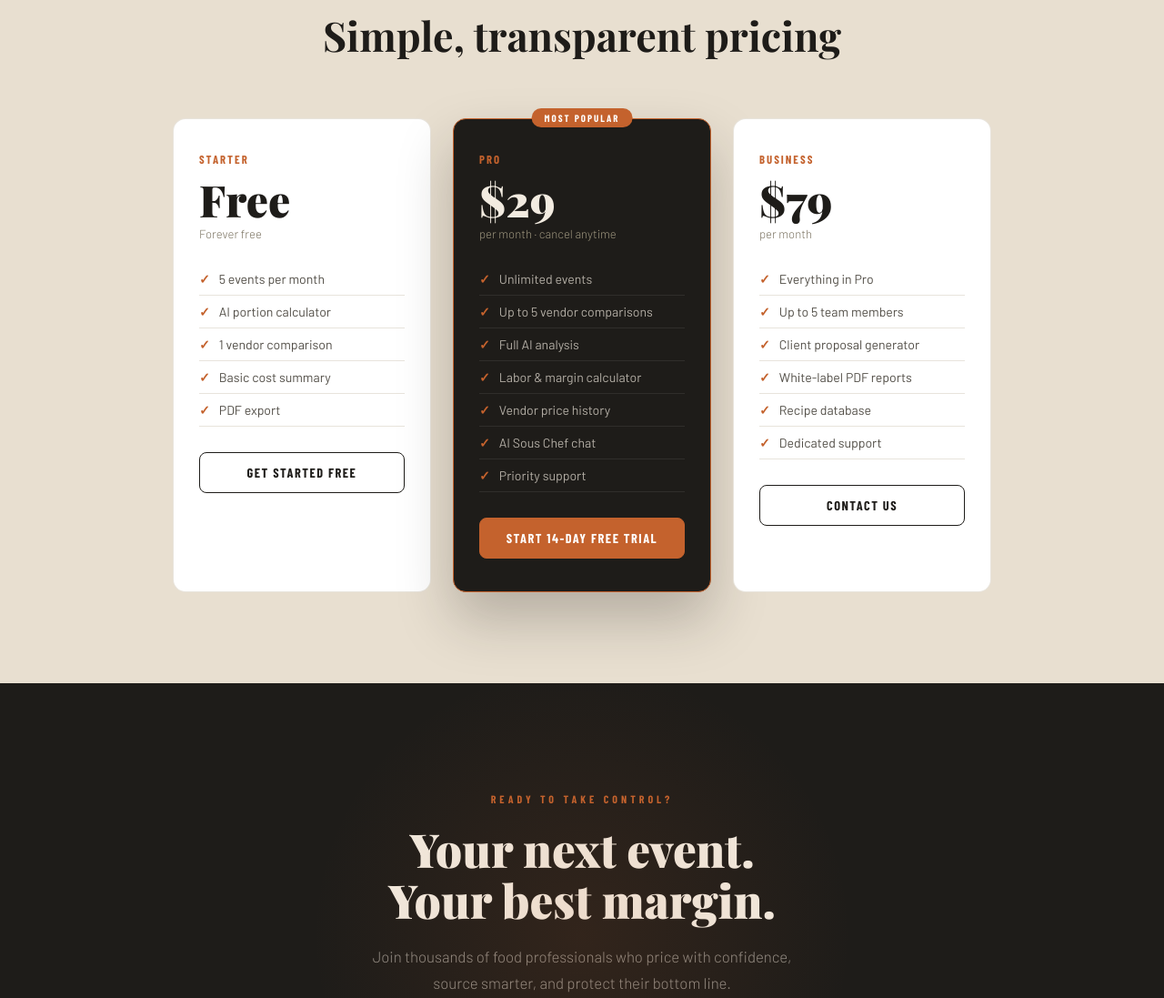
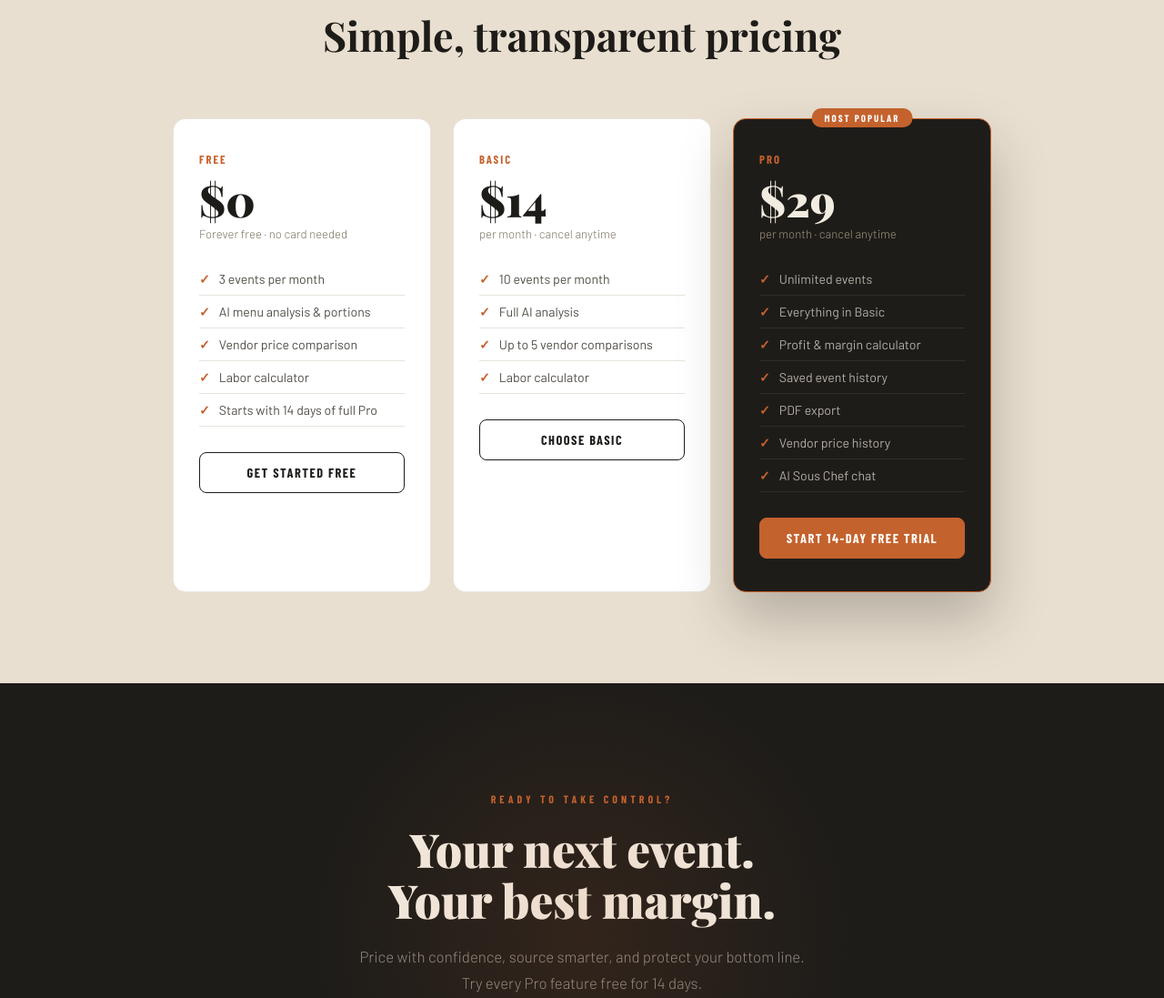
Before and after one commit to Chefpro0326/chefbid-api, a website: page index.html in a window 1280 px wide. Shown: the part 4040-5137 px from the top of the page at 91% size. Drawn offline with nearby package versions, Linux system fonts and the light colour scheme; a web font is replaced by a local one.

Commit message:
Update homepage pricing, FAQ and privacy policy to match the live app
- Pricing: Free (3 events/mo + 14-day Pro trial), Basic $14 (10 events), Pro $29 (unlimited); removed unbuilt Business tier
- Removed 'thousands of food professionals' claim
- Contact FAQ + privacy policy: data now stored online (Supabase), Stripe, Render/Railway hosting

Co-Authored-By: Claude Opus 5.5 <noreply@anthropic.com>
Claude-Session: https://claude.ai/code/session_017aansa5njLAui3zh6z3JDQ

```diff
--- a/index.html
+++ b/index.html
@@ -929,17 +929,29 @@ footer {
   <h2 class="section-title">Simple, transparent pricing</h2>
   <div class="pricing-grid">
     <div class="price-card fade-up">
-      <div class="plan-name">Starter</div>
-      <div class="plan-price">Free</div>
-      <div class="plan-period">Forever free</div>
+      <div class="plan-name">Free</div>
+      <div class="plan-price">$0</div>
+      <div class="plan-period">Forever free · no card needed</div>
       <ul class="plan-features">
-        <li>5 events per month</li>
-        <li>AI portion calculator</li>
-        <li>1 vendor comparison</li>
-        <li>Basic cost summary</li>
-        <li>PDF export</li>
+        <li>3 events per month</li>
+        <li>AI menu analysis &amp; portions</li>
+        <li>Vendor price comparison</li>
+        <li>Labor calculator</li>
+        <li>Starts with 14 days of full Pro</li>
       </ul>
       <button class="plan-cta" onclick="window.location='/app'">Get Started Free</button>
+    </div>
+    <div class="price-card fade-up">
+      <div class="plan-name">Basic</div>
+      <div class="plan-price">$14</div>
+      <div class="plan-period">per month · cancel anytime</div>
+      <ul class="plan-features">
+        <li>10 events per month</li>
+        <li>Full AI analysis</li>
+        <li>Up to 5 vendor comparisons</li>
+        <li>Labor calculator</li>
+      </ul>
+      <button class="plan-cta" onclick="window.location='/app'">Choose Basic</button>
     </div>
     <div class="price-card featured fade-up">
       <div class="price-badge">Most Popular</div>
@@ -948,28 +960,14 @@ footer {
       <div class="plan-period">per month · cancel anytime</div>
       <ul class="plan-features">
         <li>Unlimited events</li>
-        <li>Up to 5 vendor comparisons</li>
-        <li>Full AI analysis</li>
-        <li>Labor & margin calculator</li>
+        <li>Everything in Basic</li>
+        <li>Profit &amp; margin calculator</li>
+        <li>Saved event history</li>
+        <li>PDF export</li>
         <li>Vendor price history</li>
         <li>AI Sous Chef chat</li>
-        <li>Priority support</li>
       </ul>
       <button class="plan-cta" onclick="window.location='/app'">Start 14-Day Free Trial</button>
-    </div>
-    <div class="price-card fade-up">
-      <div class="plan-name">Business</div>
-      <div class="plan-price">$79</div>
-      <div class="plan-period">per month</div>
-      <ul class="plan-features">
-        <li>Everything in Pro</li>
-        <li>Up to 5 team members</li>
-        <li>Client proposal generator</li>
-        <li>White-label PDF reports</li>
-        <li>Recipe database</li>
-        <li>Dedicated support</li>
-      </ul>
-      <button class="plan-cta" onclick="window.location='mailto:info@chefbidpro.com'">Contact Us</button>
     </div>
   </div>
 </section>
@@ -978,7 +976,7 @@ footer {
 <section class="cta-section">
   <div class="cta-eyebrow">Ready to take control?</div>
   <h2 class="cta-title">Your next event.<br>Your best margin.</h2>
-  <p class="cta-sub">Join thousands of food professionals who price with confidence, source smarter, and protect their bottom line.</p>
+  <p class="cta-sub">Price with confidence, source smarter, and protect your bottom line. Try every Pro feature free for 14 days.</p>
   <div class="cta-buttons">
     <a href="/app" class="btn-primary-hero">Start Free Trial — No Card Needed</a>
     <a href="#" onclick="showDemoModal();return false;" class="btn-ghost" style="color:rgba(242,235,224,0.6)">Watch a 60-second demo →</a>
```
Also changed, not shown: contact.html (+2 -2 lines), privacy.html (+6 -7 lines).
